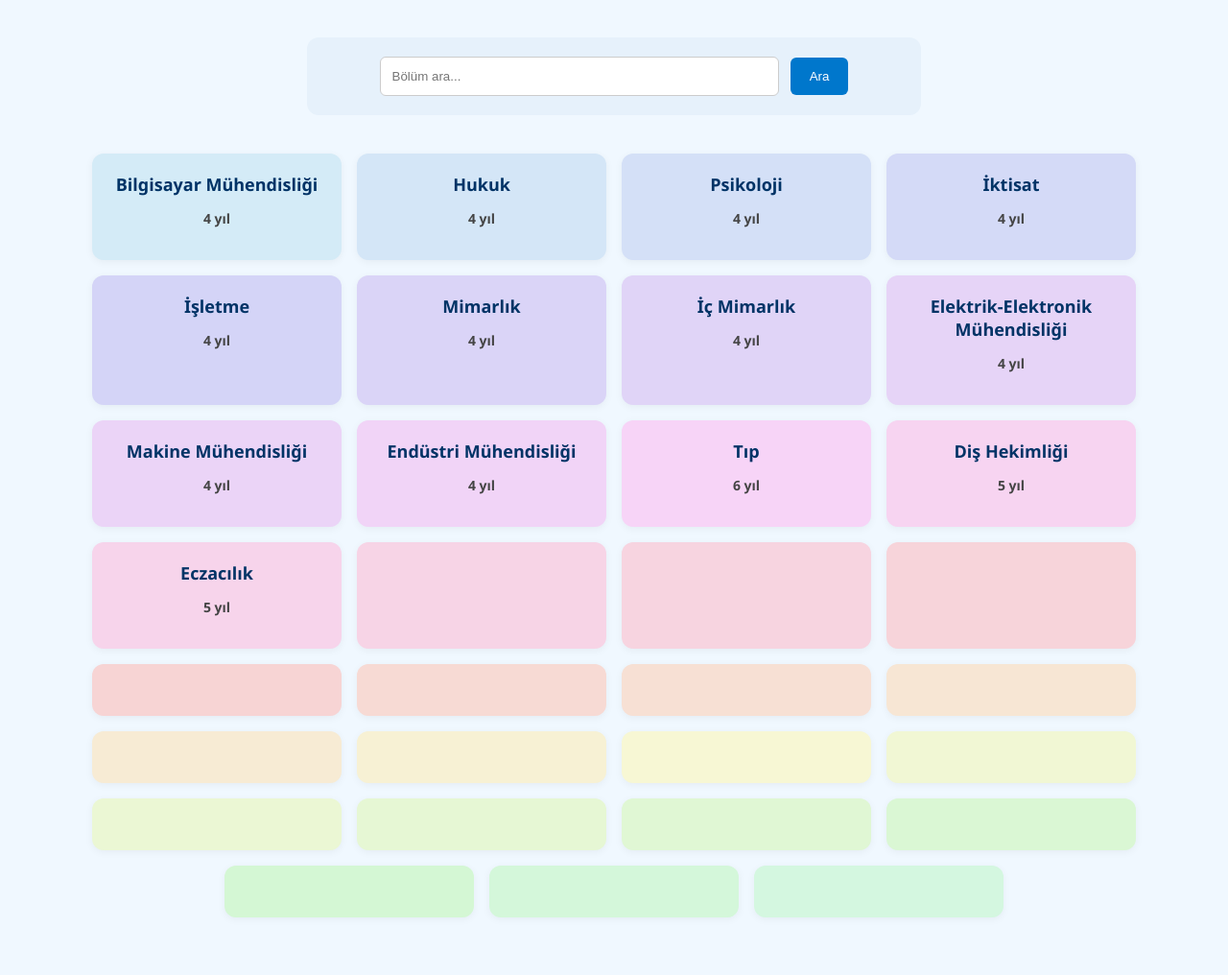
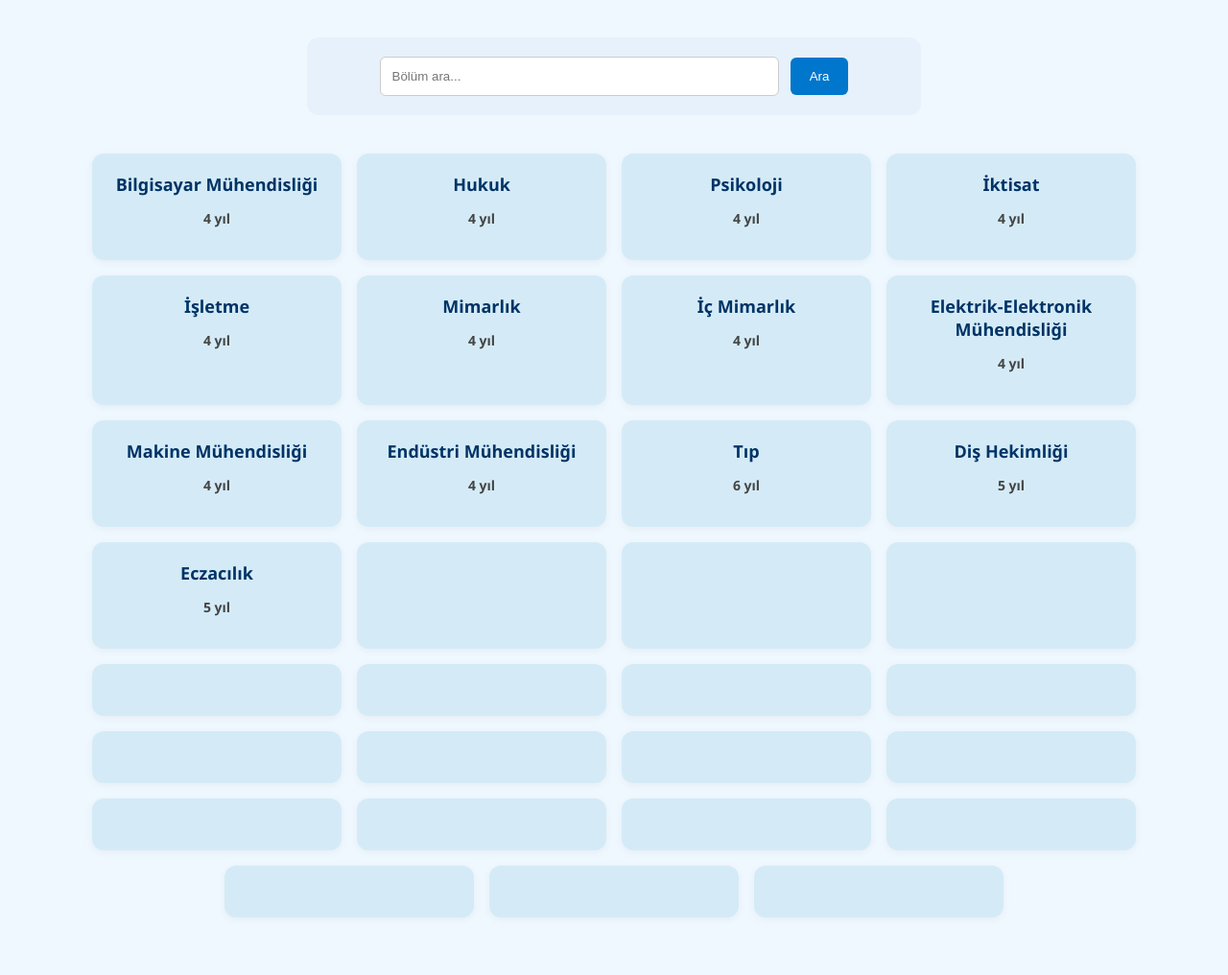
Before and after one commit to melikayar/uninfo, a Flask app: page / in a window 1280 px wide. Shown: the part 421-1437 px from the top of the page at 96% size. Run offline with Flask 3, Linux system fonts and the light colour scheme.

Commit message:
Geçici renk sabitlemesi yapıldı

```diff
--- a/Templates/index.html
+++ b/Templates/index.html
@@ -33,7 +33,8 @@
     <!-- BÖLÜM KARTLARI -->
     <div class="department-grid">
         {% for d in departments %}
-        <div class="department-card" style="background-color: hsl({{ 200 + loop.index0 * 10 }}, 70%, 90%)">
+      <div class="department-card" style="background-color: hsl(200, 70%, 90%)">
+
             <a href="/bolum/{{ d.id }}">{{ d.name }}</a>
             <p class="year-text">{{ d.duration }}</p>
         </div>
```
